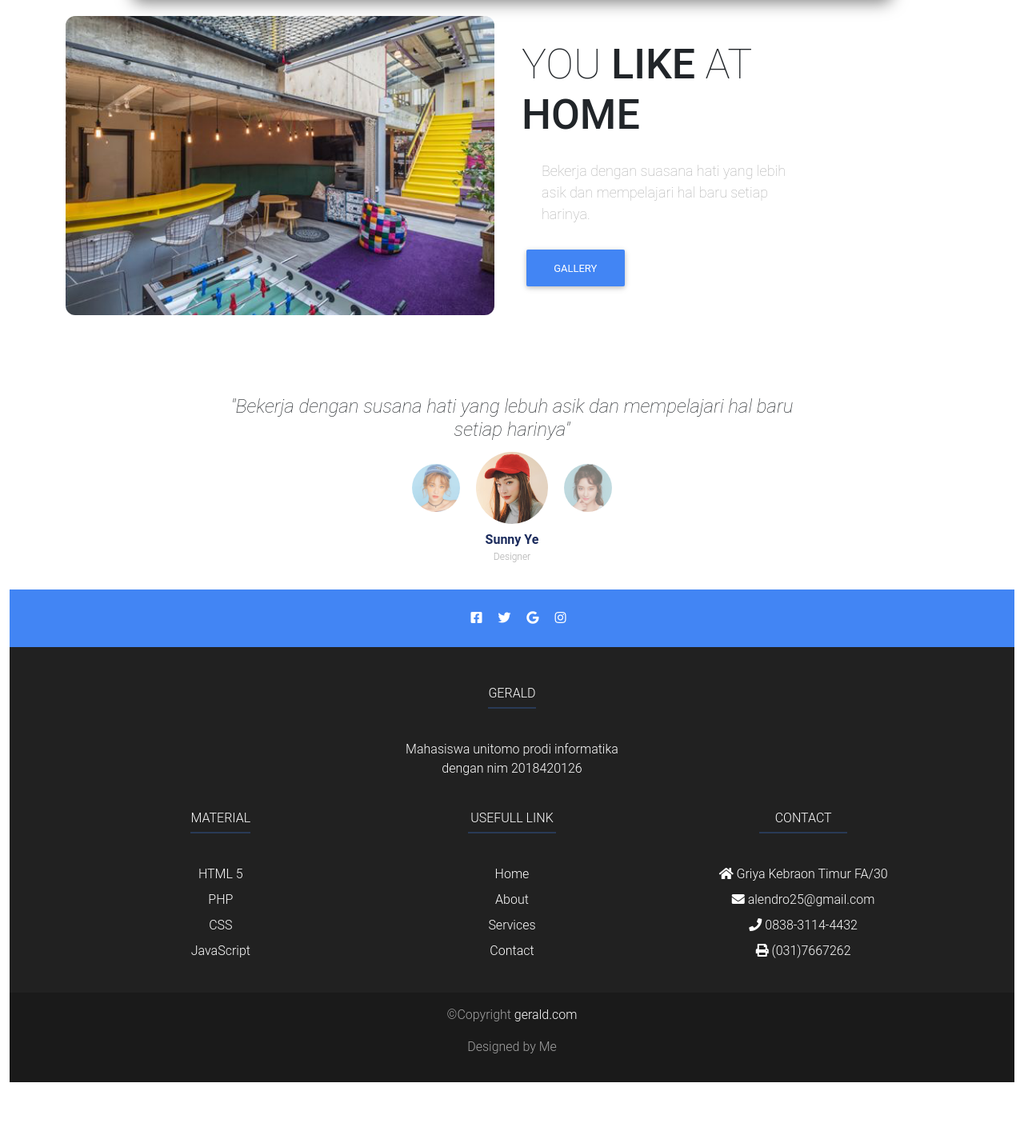
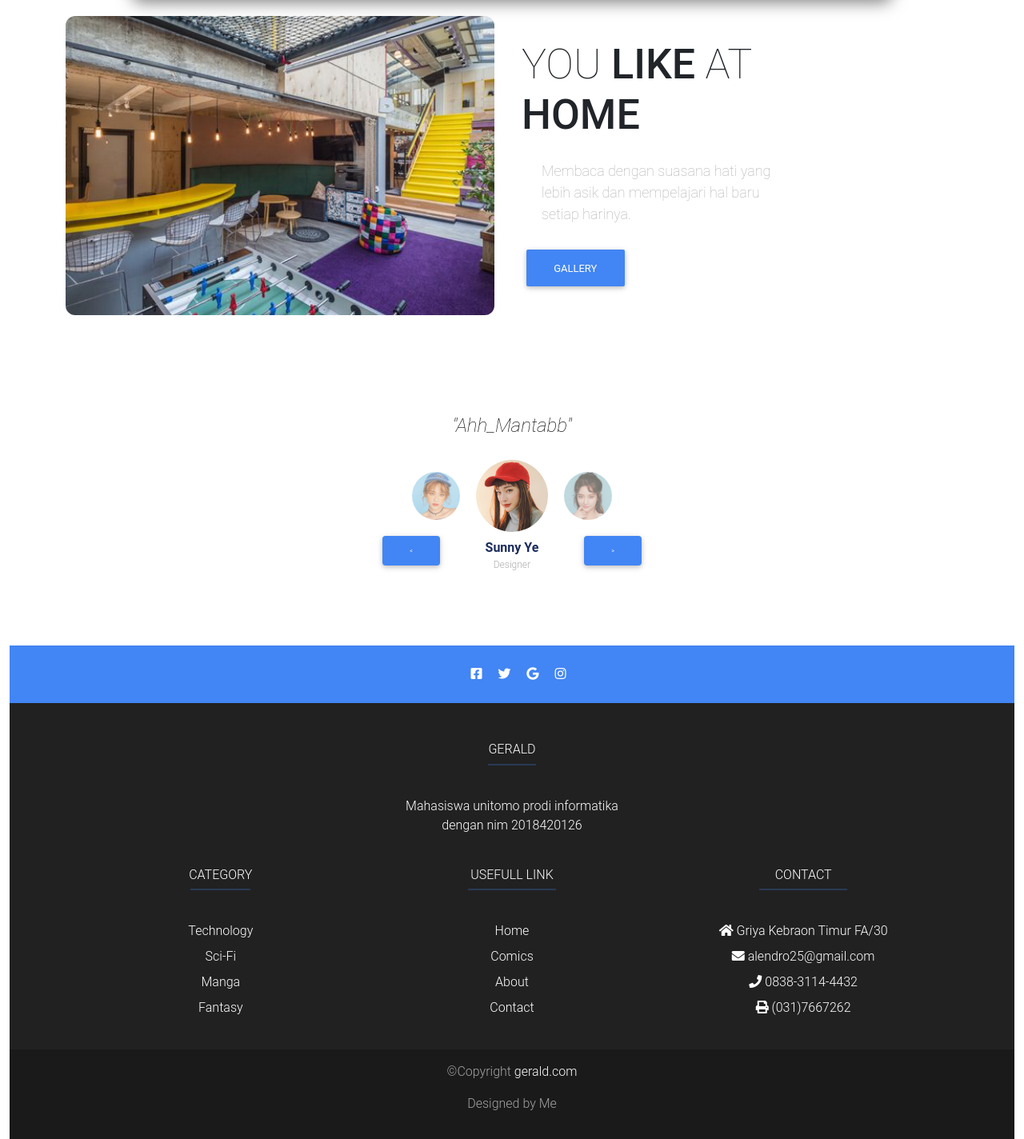
Before and after one commit to alendro25/webKomik, a CodeIgniter 4 app: template app/Views/pages/home.php in a window 1280 px wide. Shown: the part 631-2055 px from the top of the page at 80% size. Before the commit the page ends 1984 px from the top, so only its background shows below. Run offline with PHP 8.4 and a stand-in for CodeIgniter, Linux system fonts and the light colour scheme; the template is opened without the code that fills it, so the values that code supplies are empty; some libraries are stand-ins or nearby versions; some web fonts are replaced.

Commit message:
Ganti bg-Jumb, Add Web component

```diff
--- a/app/Config/Filters.php
+++ b/app/Config/Filters.php
@@ -39,6 +39,6 @@ class Filters extends BaseConfig
 	// that they should run on, like:
 	//    'isLoggedIn' => ['before' => ['account/*', 'profiles/*']],
 	public $filters = [
-		'login' => ['before' => ['komik', 'orang',]],
+		'login' => ['before' => ['orang',]],
 	];
 }
--- a/app/Views/layout/template.php
+++ b/app/Views/layout/template.php
@@ -63,6 +63,8 @@
         }
     </script>
 
+    <script src="/js/script.js"></script>
+
 </body>
 
 </html>
--- a/app/Views/pages/home.php
+++ b/app/Views/pages/home.php
@@ -5,8 +5,8 @@
 <div class="container-fluid">
     <div class="jumbotron jumbotron-fluid">
         <div class="container">
-            <h1 class="display-4">Get Work Done <span>Faster</span><br> and <span>Better</span> With Us</h1>
-            <a href="#" class="btn btn-primary tombol">Our Work</a>
+            <h1 class="display-4">Find <span>Pleasure</span><br> in Reading</h1>
+            <a href="/komik" class="btn btn-primary tombol">Read More</a>
         </div>
     </div>
 
@@ -20,17 +20,17 @@
                     <div class="col-lg">
                         <img src="/img/employee.png" alt="employee" class="float-left">
                         <h4>24 Hours</h4>
-                        <p>Lorem ipsum dolor sit amet.</p>
+                        <p>Melayani Customer 7/24 Jam.</p>
                     </div>
                     <div class="col-lg">
                         <img src="/img/hires.png" alt="hires" class="float-left">
                         <h4>High-Res</h4>
-                        <p>Lorem ipsum dolor sit amet.</p>
+                        <p>Gambar dan Bacaan HD.</p>
                     </div>
                     <div class="col-lg">
                         <img src="/img/security.png" alt="security" class="float-left">
                         <h4>Security</h4>
-                        <p>Lorem ipsum dolor sit amet.</p>
+                        <p>Tingkat Keamanan Akun Anda Terjamin.</p>
                     </div>
                 </div>
             </div>
@@ -44,7 +44,7 @@
             </div>
             <div class="col-lg-4">
                 <h3>You <span>Like</span> at <span>Home</span></h3>
-                <p>Bekerja dengan suasana hati yang lebih asik dan mempelajari hal baru setiap harinya.</p>
+                <p>Membaca dengan suasana hati yang lebih asik dan mempelajari hal baru setiap harinya.</p>
                 <a href="#" class="btn btn-primary tombol">Gallery</a>
             </div>
         </div>
@@ -54,13 +54,17 @@
         <section class="testimonial">
             <div class="row justify-content-center">
                 <div class="col-lg-8">
-                    <h5>"Bekerja dengan susana hati yang lebuh asik dan mempelajari hal baru setiap harinya"</h5>
+                    <!-- <h5>"Bekerja dengan susana hati yang lebih asik dan mempelajari hal baru setiap harinya"</h5> -->
+                    <my-product name='"Ahh_Mantabb"'>
+                    </my-product>
                 </div>
             </div>
 
 
             <div class="row justify-content-center">
                 <div class="col-lg-6 justify-content-center d-flex">
+                    <button class="btn btn-primary fTombol" onclick="changeProductBack()">
+                        < </button>
                             <figure class="figure">
                                 <img src="/img/img1.png" class="figure-img img-fluid rounded rounded-circle" alt="Testi 2">
                             </figure>
@@ -74,6 +78,7 @@
                             <figure class="figure">
                                 <img src="/img/img3.png" class="figure-img img-fluid rounded rounded-circle" alt="Testi 3">
                             </figure>
+                            <button class="btn btn-primary fTombol" onclick="changeProduct()">></button>
                 </div>
             </div>
 
@@ -108,14 +113,14 @@
                 </div>
 
                 <div class="col-md-3 mx-auto mb-4">
-                    <h6 class="text-uppercase font-weigh-bold">Material</h6>
+                    <h6 class="text-uppercase font-weigh-bold">Category</h6>
                     <hr class="bg-primary mb-4 mt-0 d-inline-block mx-auto" style="width: 75px; height: 2px;">
 
                     <ul class="list-unstyled">
-                        <li class="my-2"><a href="#">HTML 5</a></li>
-                        <li class="my-2"><a href="#">PHP</a></li>
-                        <li class="my-2"><a href="#">CSS</a></li>
-                        <li class="my-2"><a href="#">JavaScript</a></li>
+                        <li class="my-2"><a href="#">Technology</a></li>
+                        <li class="my-2"><a href="#">Sci-Fi</a></li>
+                        <li class="my-2"><a href="#">Manga</a></li>
+                        <li class="my-2"><a href="#">Fantasy</a></li>
                     </ul>
                 </div>
 
@@ -124,10 +129,10 @@
                     <hr class="bg-primary mb-4 mt-0 d-inline-block mx-auto" style="width: 110px; height: 2px;">
 
                     <ul class="list-unstyled">
-                        <li class="my-2"><a href="#">Home</a></li>
-                        <li class="my-2"><a href="#">About</a></li>
-                        <li class="my-2"><a href="#">Services</a></li>
-                        <li class="my-2"><a href="#">Contact</a></li>
+                        <li class="my-2"><a href="<?= base_url('/'); ?>">Home</a></li>
+                        <li class="my-2"><a href="/komik">Comics</a></li>
+                        <li class="my-2"><a href="/pages/about">About</a></li>
+                        <li class="my-2"><a href="/pages/contact">Contact</a></li>
                     </ul>
                 </div>
 
@@ -148,7 +153,7 @@
 
         <div class="footer-copyright text-center py-3">
             <p>&copy;Copyright
-                <a href="#">gerald.com</a>
+                <a href="https://tedjo25.000webhostapp.com">gerald.com</a>
             </p>
             <p>Designed by Me</p>
         </div>
--- a/public/css/style.css
+++ b/public/css/style.css
@@ -165,6 +165,14 @@
 
 }
 
+.testimonial .fTombol{
+    /* margin: auto; */
+    font-size: 7px;
+    border-radius: 4px;
+    margin: 100px -45px;
+
+}
+
 
 /* Utility */
 .tombol{
--- /dev/null
+++ b/public/js/script.js
@@ -0,0 +1,70 @@
+function changeProduct(){
+    document.querySelector('my-product').name = '"Bekerja dengan susana hati yang lebih asik dan mempelajari hal baru setiap harinya"';
+    document.querySelector('my-product').show();
+}
+function changeProductBack(){
+    document.querySelector('my-product').setAttribute('name', '"Ahh Mantabb"');
+    document.querySelector('my-product').hide();
+
+}
+
+
+const template = document.createElement('template');
+template.innerHTML = `<style>h2{color:black;text-align: center;
+    font-weight: 200;
+    font-style: italic;
+    font-size: 24px;}</style>
+<h2></h2>
+`;
+
+class MyProduct extends HTMLElement{
+    static get observedAttributes(){
+        return ['name']
+    }
+
+  constructor(){
+    super();
+    this.attachShadow({mode:'open'})
+    this.shadowRoot.appendChild(template.content.cloneNode(true));
+    this.shadowRoot.querySelector(
+    'h2').innerText = this.getAttribute('name');
+  }
+
+  hide(){
+    this.shadowRoot.querySelector(
+        'button').style.display = "none";
+  }
+
+  show(){
+    this.shadowRoot.querySelector(
+        'button').style.display = 'block';
+  }
+
+  get name(){
+    return this.shadowRoot.querySelector(
+        'h2').innerText
+  }
+
+  set name(val){
+    return this.shadowRoot.querySelector(
+        'h2').innerText = val;
+  }
+
+  attributeChangedCallback(name, oldValue, newValue){
+      if(name === 'name'){
+          this.shadowRoot.querySelector('h2').innerText = newValue;
+      }
+  }
+
+  connectedCallBack(){
+    this.shadowRoot.querySelector('button').addEventListener('click', () => this.dispatchEvent(new Event('buy', {})));
+  }
+
+  disconnectedCallBack(){
+    this.shadowRoot.querySelector('button').removeEventListener('click');
+}
+
+}
+
+
+window.customElements.define('my-product', MyProduct);
```
Also changed, not shown: public/img/jumbotron-bg22.jpg (added), 1 other file. Lines whose indentation alone changed are shown as unchanged.
